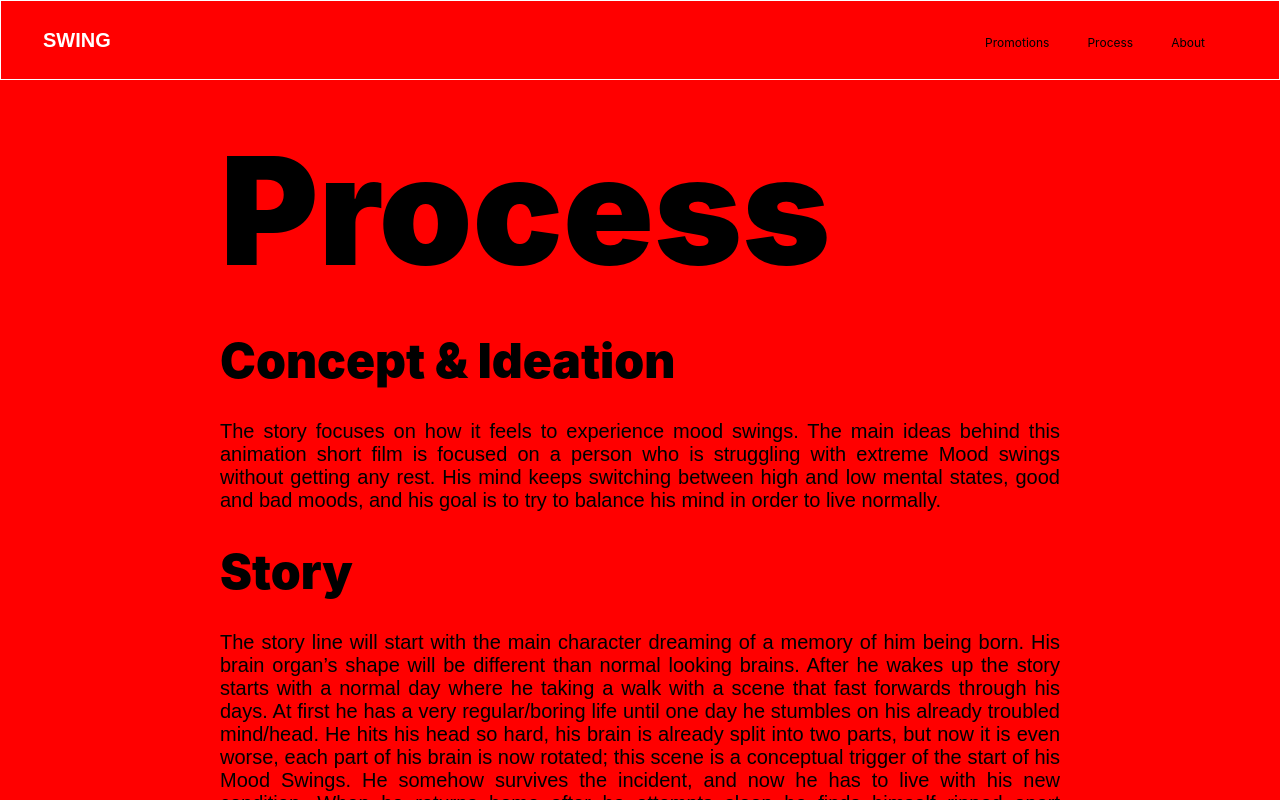
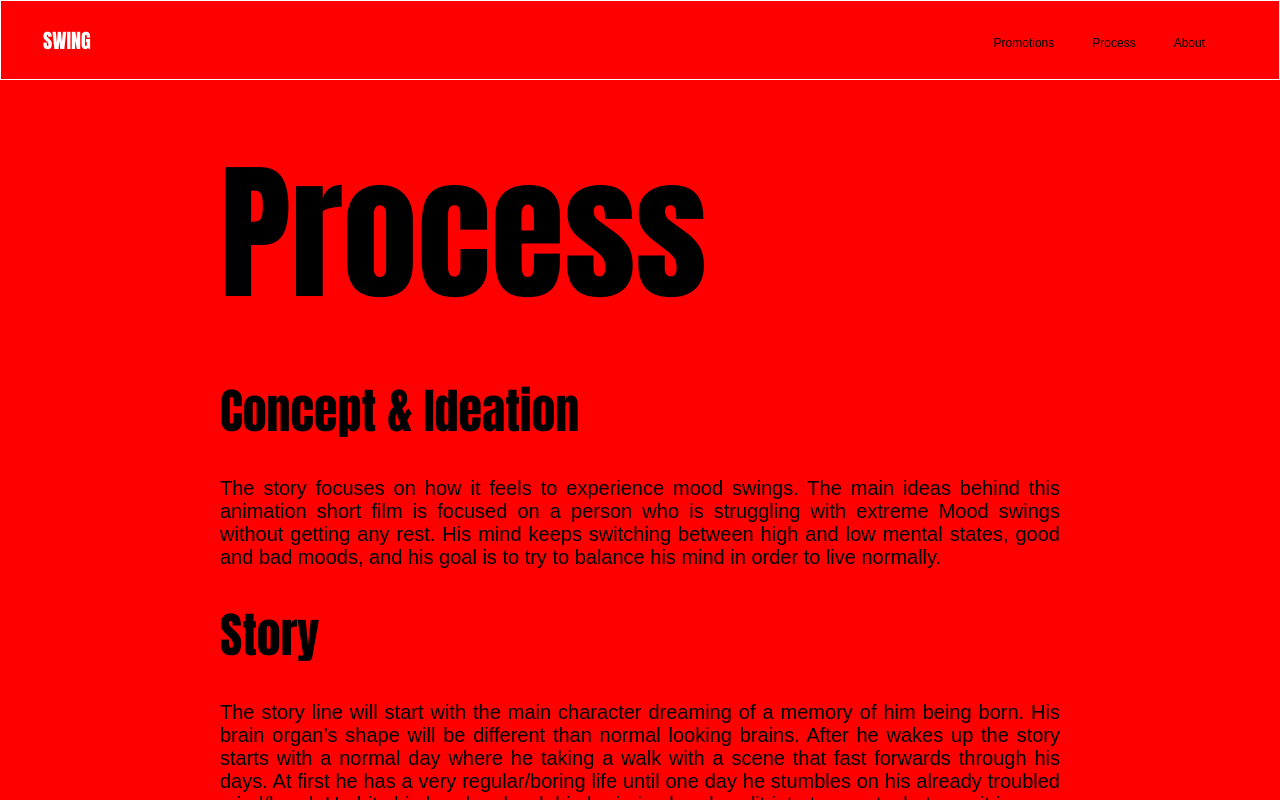
Before and after one commit to mstflotfy/swing, a Nuxt app: page /process in a window 1280 px wide. Shown: the top 800 px of the page. Built offline with nearby package versions, Linux system fonts and the light colour scheme.

Commit message:
removing Inter

```diff
--- a/assets/css/resets.css
+++ b/assets/css/resets.css
@@ -53,7 +53,7 @@ input[type="reset"] {
   }
   h2 {
      font-size: 4.8rem;
-    font-family: "Inter", Impact, Haettenschweiler, 'Arial Narrow Bold', sans-serif;
+    font-family: Impact, Haettenschweiler, 'Arial Narrow Bold', sans-serif;
     font-weight: 900;
     font-style: normal;
     text-decoration: none;
@@ -62,7 +62,7 @@ input[type="reset"] {
 
   h1 {
     font-size: 34rem;
-    font-family: "Inter", Impact, Haettenschweiler, 'Arial Narrow Bold', sans-serif;
+    font-family: Impact, Haettenschweiler, 'Arial Narrow Bold', sans-serif;
     font-weight: 900;
     font-style: normal;
     text-decoration: none;
@@ -72,7 +72,7 @@ input[type="reset"] {
 
   .text-style-h-1 {
     font-size: 15rem;
-    font-family: "Inter", Impact, Haettenschweiler, 'Arial Narrow Bold', sans-serif;
+    font-family: Impact, Haettenschweiler, 'Arial Narrow Bold', sans-serif;
     font-weight: 900;
     font-style: normal;
     text-decoration: none;
@@ -86,7 +86,7 @@ input[type="reset"] {
     }
   .text-style-h-1 {
     font-size: 15rem;
-    font-family: "Inter", Impact, Haettenschweiler, 'Arial Narrow Bold', sans-serif;
+    font-family: Impact, Haettenschweiler, 'Arial Narrow Bold', sans-serif;
     font-weight: 900;
     font-style: normal;
     text-decoration: none;
@@ -100,7 +100,7 @@ input[type="reset"] {
     }
     .text-style-h-1 {
       font-size: 6rem;
-      font-family: "Inter", Impact, Haettenschweiler, 'Arial Narrow Bold', sans-serif;
+      font-family: Impact, Haettenschweiler, 'Arial Narrow Bold', sans-serif;
       font-weight: 900;
       font-style: normal;
       text-decoration: none;
@@ -108,7 +108,7 @@ input[type="reset"] {
     }
   h2 {
     font-size: 3rem;
-    font-family: "Inter", Impact, Haettenschweiler, 'Arial Narrow Bold', sans-serif;
+    font-family: Impact, Haettenschweiler, 'Arial Narrow Bold', sans-serif;
     font-weight: 900;
     font-style: normal;
     text-decoration: none;
--- a/assets/css/text.css
+++ b/assets/css/text.css
@@ -1,6 +1,6 @@
 .text-style-main {
   font-size: 30rem;
-  font-family: "Inter", Impact, Haettenschweiler, 'Arial Narrow Bold', sans-serif;
+  font-family: Impact, Haettenschweiler, 'Arial Narrow Bold', sans-serif;
   font-weight: 900;
   font-style: normal;
   text-decoration: none;
@@ -10,7 +10,7 @@
 
 .text-style-body {
   font-size: 2.4rem;
-  font-family: "Inter", Arial, Helvetica, sans-serif;
+  font-family: Arial, Helvetica, sans-serif;
   font-weight: 400;
   font-style: normal;
   text-decoration: none;
@@ -19,7 +19,7 @@
 
 .text-style-page-link {
   font-size: 1.2rem;
-  font-family: "Inter", Arial, Helvetica, sans-serif;
+  font-family: Arial, Helvetica, sans-serif;
   font-weight: 400;
   font-style: normal;
   text-decoration: none;
@@ -28,7 +28,7 @@
 
 .text-style-logo {
   font-size: 2rem;
-  font-family: "Inter" Impact, Haettenschweiler, 'Arial Narrow Bold', sans-serif;
+  font-family: Impact, Haettenschweiler, 'Arial Narrow Bold', sans-serif;
   font-weight: 900;
   font-style: normal;
   text-decoration: none;
```
